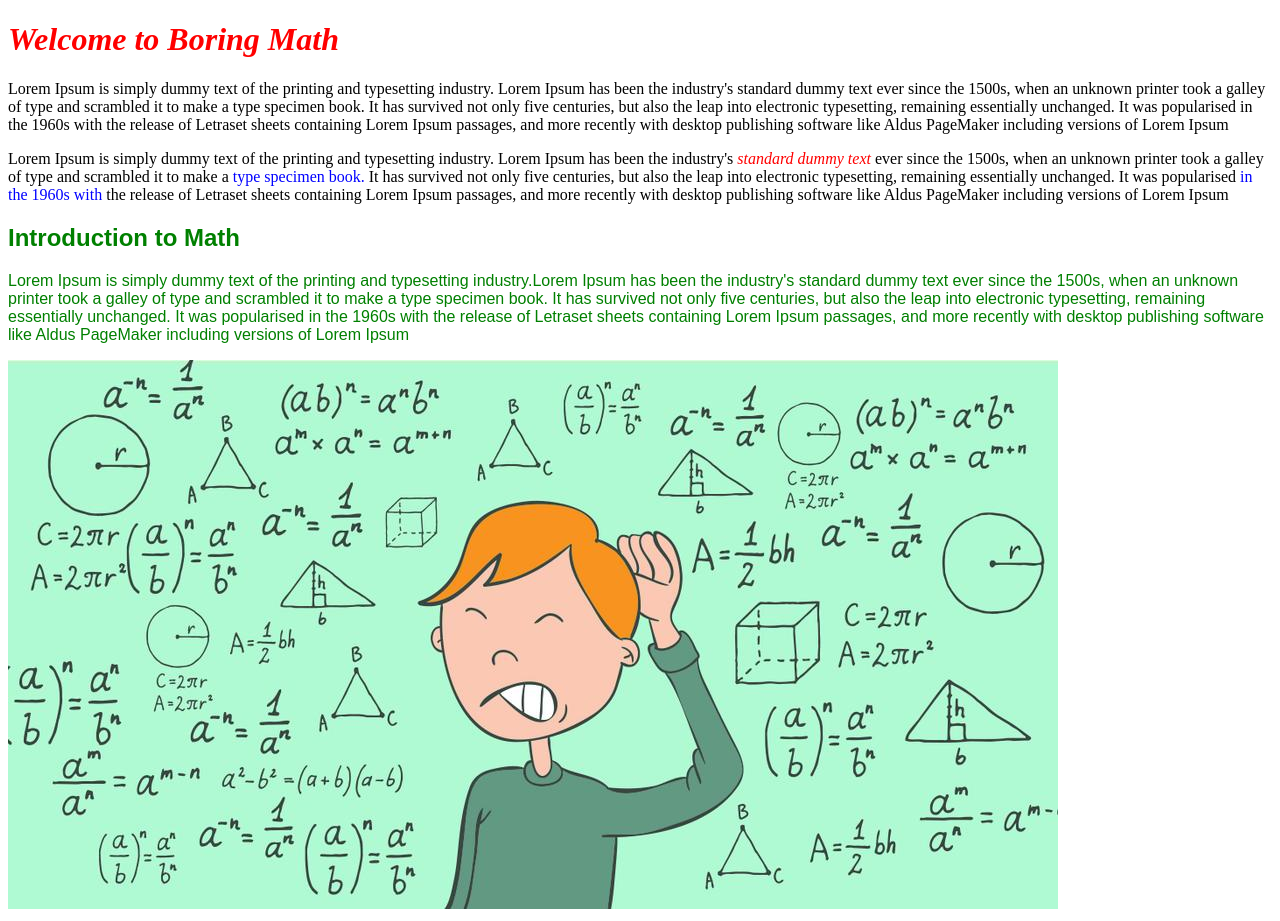
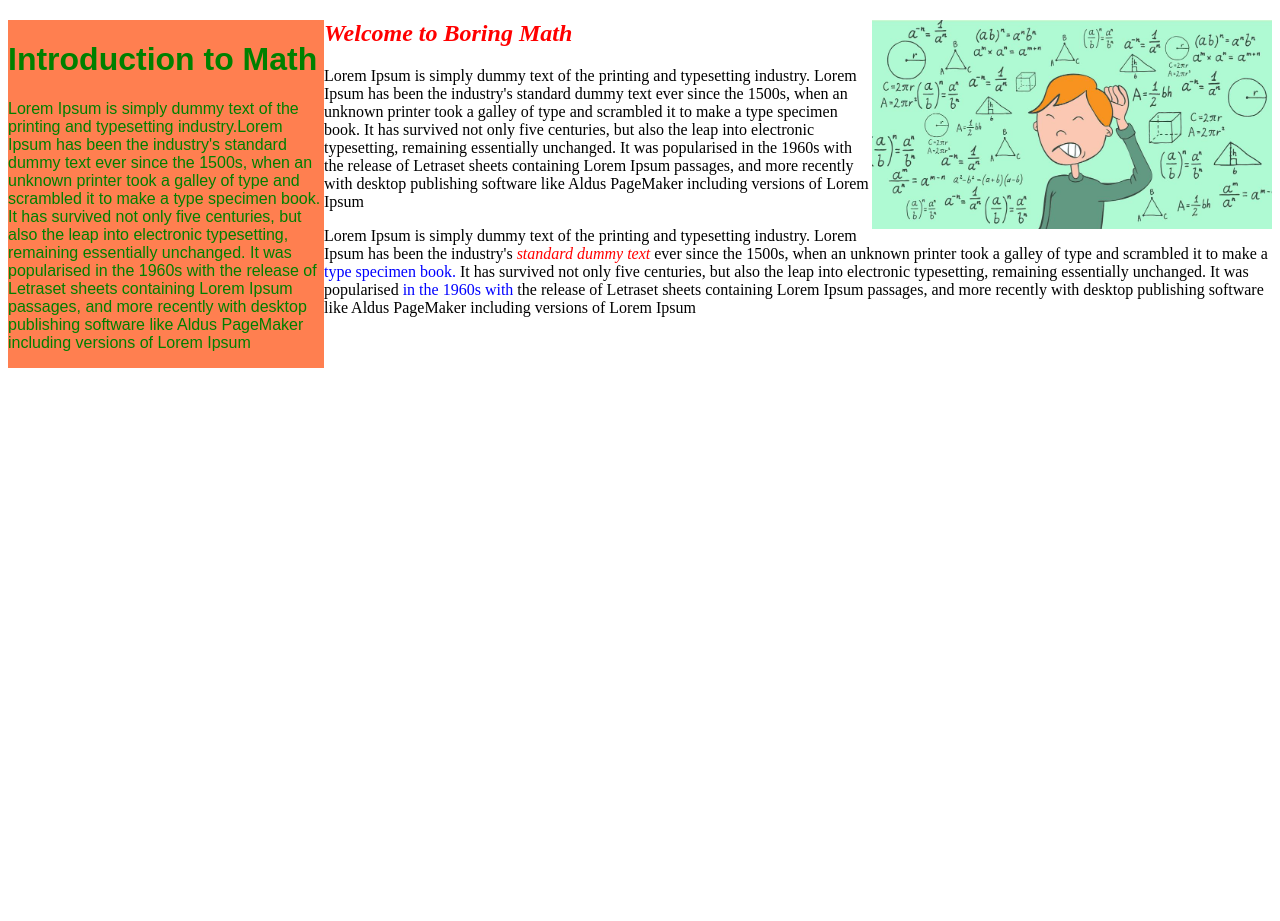
Before and after one commit to Dvillars/boring, a plain HTML site: page index.html in a window 1280 px wide. After the commit the page ends 800 px from the top, so only its background shows below. Drawn offline with Linux system fonts and the light colour scheme.

Commit message:
added float and sidebar

```diff
--- a/css/style.css
+++ b/css/style.css
@@ -1,6 +1,9 @@
 .intro {
   color: green;
   font-family: fantasy;
+  float: left;
+  width: 25%;
+  background-color: coral;
 }
 .flashy {
   color: red;
@@ -10,3 +13,8 @@
 .span {
   color: blue;
 }
+
+img {
+  width: 400px;
+  float: right;
+}
--- a/index.html
+++ b/index.html
@@ -7,20 +7,22 @@
 
   <body>
 
-    <h1 class='flashy'>Welcome to Boring Math</h1>
+    <div class='intro'>
+      <h1>Introduction to Math</h1>
+
+      <p>Lorem Ipsum is simply dummy text of the printing and typesetting industry.Lorem Ipsum has been the industry's standard dummy text ever since the 1500s, when an unknown printer took a galley of type and scrambled it to make a type specimen book. It has survived not only five centuries, but also the leap into electronic typesetting, remaining essentially unchanged. It was popularised in the 1960s with the release of Letraset sheets containing Lorem Ipsum passages, and more recently with desktop publishing software like Aldus PageMaker including versions of Lorem Ipsum</p>
+    </div>
+
+    <img src="img/boring.jpg" alt="a picture of a suffering child">
+
+
+
+    <h2 class='flashy'>Welcome to Boring Math</h2>
 
     <p>Lorem Ipsum is simply dummy text of the printing and typesetting industry.
       Lorem Ipsum has been the industry's standard dummy text ever since the 1500s, when an unknown printer took a galley of type and scrambled it to make a type specimen book. It has survived not only five centuries, but also the leap into electronic typesetting, remaining essentially unchanged. It was popularised in the 1960s with the release of Letraset sheets containing Lorem Ipsum passages, and more recently with desktop publishing software like Aldus PageMaker including versions of Lorem Ipsum</p>
 
     <p>Lorem Ipsum is simply dummy text of the printing and typesetting industry. Lorem Ipsum has been the industry's <span class='flashy'>standard dummy text</span> ever since the 1500s, when an unknown printer took a galley of type and scrambled it to make a <span class='span'>type specimen book.</span> It has survived not only five centuries, but also the leap into electronic typesetting, remaining essentially unchanged. It was popularised <span class='span'>in the 1960s with</span> the release of Letraset sheets containing Lorem Ipsum passages, and more recently with desktop publishing software like Aldus PageMaker including versions of Lorem Ipsum</p>
 
-    <div class='intro'>
-      <h2>Introduction to Math</h2>
-
-      <p>Lorem Ipsum is simply dummy text of the printing and typesetting industry.Lorem Ipsum has been the industry's standard dummy text ever since the 1500s, when an unknown printer took a galley of type and scrambled it to make a type specimen book. It has survived not only five centuries, but also the leap into electronic typesetting, remaining essentially unchanged. It was popularised in the 1960s with the release of Letraset sheets containing Lorem Ipsum passages, and more recently with desktop publishing software like Aldus PageMaker including versions of Lorem Ipsum</p>
-
-      <img src="img/boring.jpg" alt="a picture of a suffering child">
-    </div>
-
   </body>
 </html>
```
